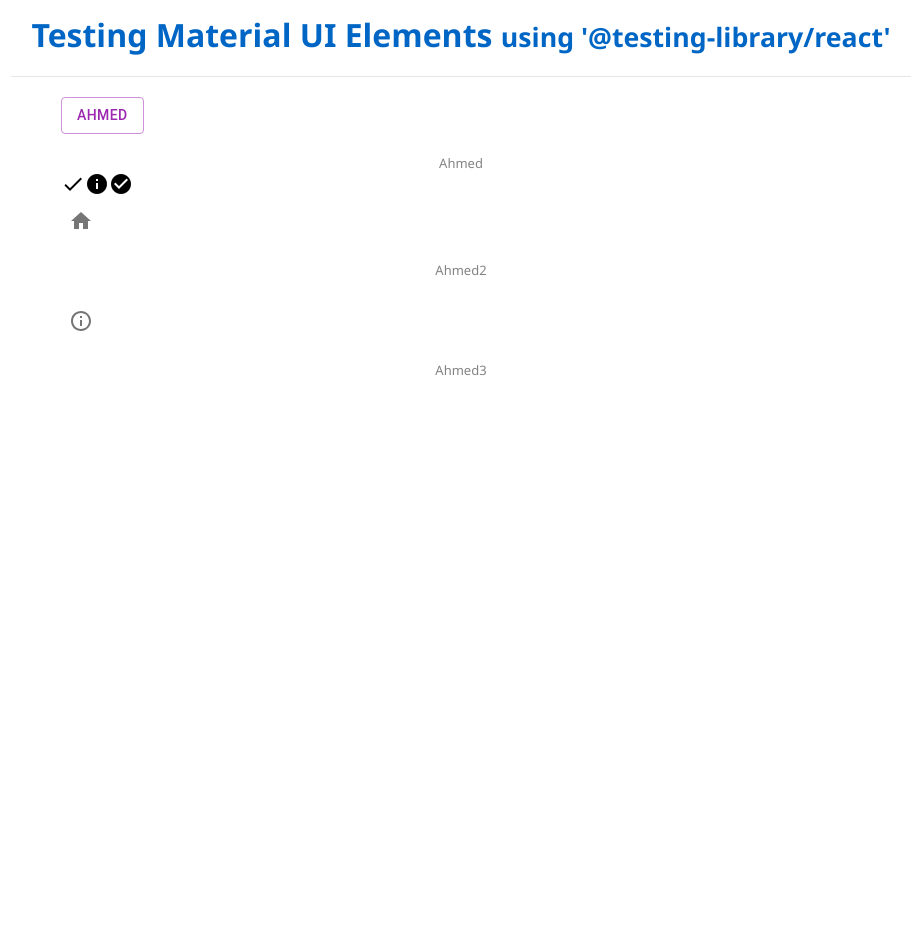
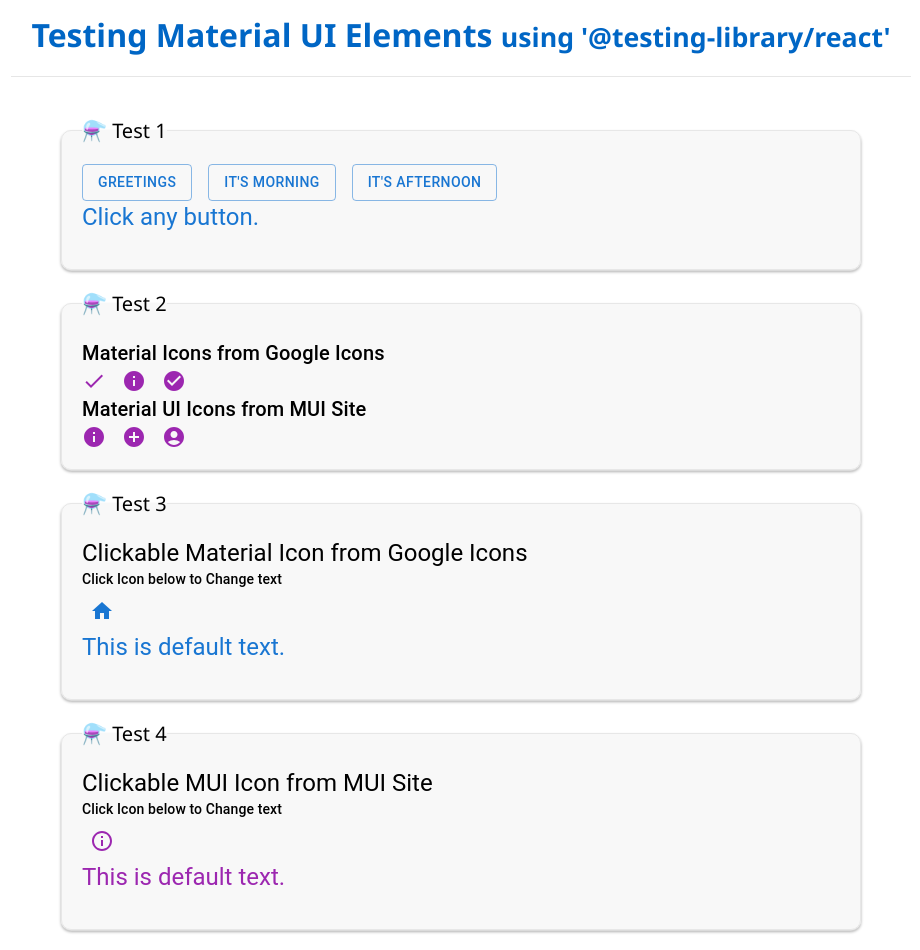
Before and after one commit to aahmedfaraz/my-react-testing-library-corner, a React (Create React App) app: page / in a window 1280 px wide. Shown: the part 2300-3250 px from the top of the page, without its empty margins (179-1099 px from the left). Before the commit the page ends 2679 px from the top, so only its background shows below. Built offline with nearby package versions, Linux system fonts and the light colour scheme.

Commit message:
Defined MUI Components
Defined MUI Components

```diff
--- a/src/components/material-ui/MaterialUIForm.tsx
+++ b/src/components/material-ui/MaterialUIForm.tsx
@@ -1,39 +1,80 @@
 import React from 'react';
 
-import { Button, IconButton, Icon } from '@mui/material';
-import { InfoOutlined } from '@mui/icons-material';
+import { Stack, Button, IconButton, Icon, Typography } from '@mui/material';
+import { InfoOutlined, Info, AddCircle, AccountCircle, Add } from '@mui/icons-material';
 const MaterialUIForm = () => {
     return (
         <div>
-            {/* SAMPLE (TESTING) */}
-            <Button data-testid="mui-button" variant="outlined" color="secondary" onClick={() => {
-                const text1 : any= document.getElementById('text1');
-                text1.innerHTML = 'Faraz';
-            }}>Ahmed</Button>
-            <p id="text1" data-testid="text1">Ahmed</p>
-            <Icon>done</Icon>
-            <Icon>info</Icon>
-            <Icon>check_circle</Icon>
-            <br />
+            {/* Test 1 */}
+            <fieldset>
+                <legend><label>⚗️ Test 1</label></legend>
+                <Stack direction="row" spacing={2}>
+                    <Button data-testid="mui-button" variant="outlined" color="primary" onClick={() => {
+                        const text : any= document.getElementById('mui-button-text');
+                        text.innerHTML = '👋 Hi there Champ.';
+                    }}>Greetings</Button>
+                    <Button data-testid="mui-button" variant="outlined" color="primary" onClick={() => {
+                        const text : any= document.getElementById('mui-button-text');
+                        text.innerHTML = '🌄 Good Morning Champ.';
+                    }}>It's Morning</Button>
+                    <Button data-testid="mui-button" variant="outlined" color="primary" onClick={() => {
+                        const text : any= document.getElementById('mui-button-text');
+                        text.innerHTML = '☀️ Good Afternoon Champ.';
+                    }}>It's Afternoon</Button>
+                </Stack>
+                <Typography variant="h5"  id="text1" data-testid="text1" paddingBottom={2} color="primary">Click any button.</Typography>
+            </fieldset>
+
+            {/* Test 2 */}
+            <fieldset>
+                <legend><label>⚗️ Test 2</label></legend>
+                <Typography variant="h6">Material Icons from Google Icons</Typography>
+                <Stack direction="row" spacing={2}>
+                    <Icon data-testid="done-icon" color="secondary">done</Icon>
+                    <Icon data-testid="info-icon" color="secondary">info</Icon>
+                    <Icon data-testid="check-icon" color="secondary">check_circle</Icon>
+                </Stack>
+                <Typography variant="h6">Material UI Icons from MUI Site</Typography>
+                <Stack direction="row" spacing={2}>
+                    <Info data-testid="mui-info" color="secondary" />
+                    <AddCircle data-testid="mui-add" color="secondary" />
+                    <AccountCircle data-testid="mui-account" color="secondary" />
+                </Stack>
+
+            </fieldset>
+
+            {/* Test 3 */}
+            <fieldset>
+                <legend><label>⚗️ Test 3</label></legend>
+                <Typography variant="h5">Clickable Material Icon from Google Icons</Typography>
+                <Typography variant="subtitle2">Click Icon below to Change text</Typography>
                 <IconButton data-testid="google-icon-button"
                     onClick={() => {
-                    const text2 : any= document.getElementById('text2');
-                    text2.innerHTML = 'Faraz2';
+                        const text : any= document.getElementById("google-icon-button-text");
+                        text.innerHTML = 'This is 🏠Home icon.';
                     }}
+                    color="primary"
                 >
                     <Icon data-testid="google-home-icon">home</Icon>
                 </IconButton>
-            <p id="text2" data-testid="text2">Ahmed2</p>
-            <br />
+                <Typography variant="h5" id="google-icon-button-text" data-testid="google-icon-button-text" paddingBottom={2} color="primary">This is default text.</Typography>
+            </fieldset>
+
+            {/* Test 4 */}
+            <fieldset>
+                <legend><label>⚗️ Test 4</label></legend>
+                <Typography variant="h5">Clickable MUI Icon from MUI Site</Typography>
+                <Typography variant="subtitle2">Click Icon below to Change text</Typography>
                 <IconButton data-testid="mui-icon-button"
                     onClick={() => {
-                    const text3 : any= document.getElementById('text3');
-                    text3.innerHTML = 'Faraz3';
+                        const text : any= document.getElementById("mui-icon-button-text");
+                        text.innerHTML = 'This is ℹ️ Info icon';
                     }}
                 >
-                <InfoOutlined data-testid="mui-info-icon" />
+                    <InfoOutlined color="secondary" data-testid="mui-info-icon" />
                 </IconButton>
-            <p id="text3" data-testid="text3">Ahmed3</p>
+                <Typography variant="h5" id="mui-icon-button-text" data-testid="mui-icon-button-text" paddingBottom={2} color="secondary">This is default text.</Typography>
+            </fieldset>
         </div>
     )
 }
```
Lines whose indentation alone changed are shown as unchanged.
